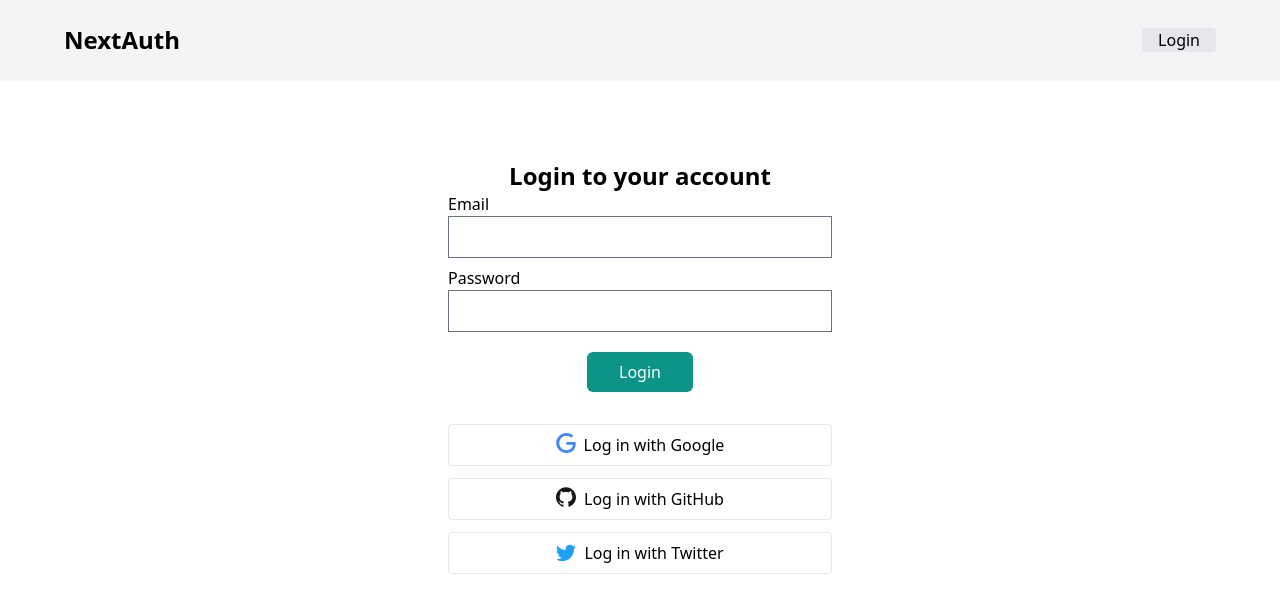
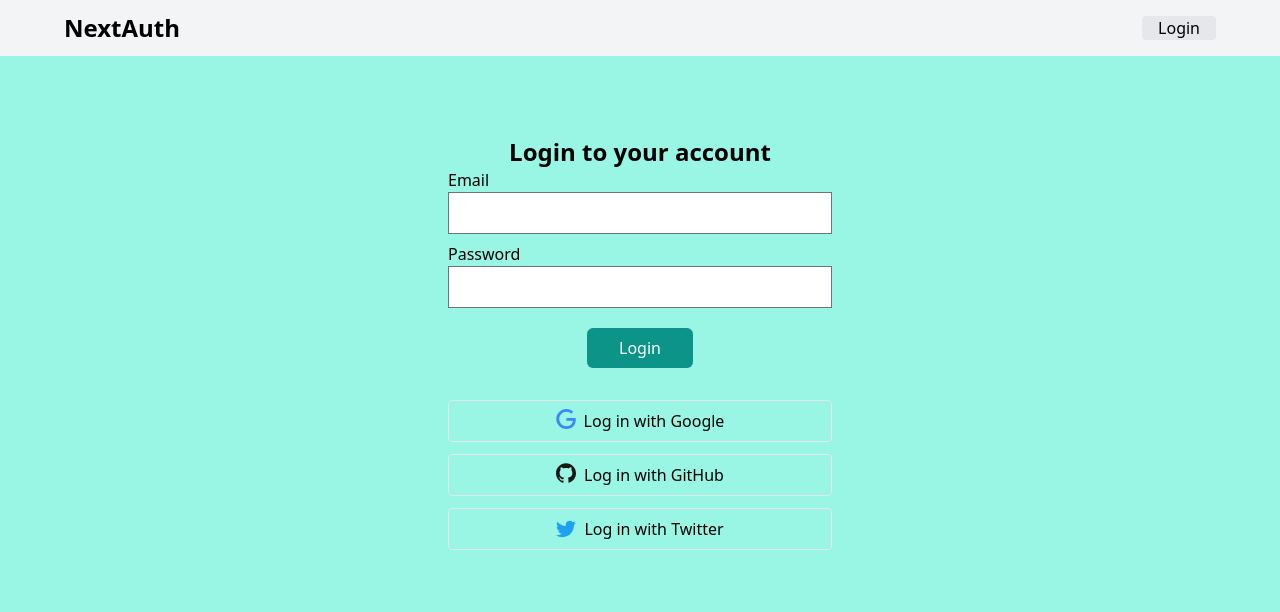
Before and after one commit to NishatFariza/next-auth-playground, a Next.js app: page /auth/login in a window 1280 px wide. Shown: the top 612 px of the page. Built offline with nearby package versions, Linux system fonts and the light colour scheme; no server answers.

Commit message:
style:homepage and login

```diff
--- a/src/components/Navbar.tsx
+++ b/src/components/Navbar.tsx
@@ -7,7 +7,7 @@ const Navbar = () => {
   const session = useSession();
   return (
     <div className="bg-gray-100 shadow-sm">
-      <div className=" max-w-6xl mx-auto flex justify-between items-center h-20">
+      <div className=" max-w-6xl mx-auto flex justify-between items-center h-14">
         <Link href={`/`}>
           <a className="text-2xl font-semibold">NextAuth</a>
         </Link>
--- a/src/pages/_app.tsx
+++ b/src/pages/_app.tsx
@@ -9,7 +9,7 @@ function MyApp({ Component, pageProps }: AppProps) {
     //@ts-ignore
     <SessionProvider session={pageProps.session}>
       <Navbar />
-      <div className="mt-20">
+      <div className=" bg-teal-200">
         <Component {...pageProps} />
       </div>
     </SessionProvider>
--- a/src/pages/auth/login.tsx
+++ b/src/pages/auth/login.tsx
@@ -3,7 +3,7 @@ import { signIn } from "next-auth/react";
 
 const loginPage = () => {
   return (
-    <div className="max-w-6xl mx-auto">
+    <div className="max-w-6xl mx-auto py-20 h-[calc(100vh-3.5rem)]">
       <div className="w-6/12 md:w-4/12 mx-auto">
         <h1 className="text-2xl font-semibold text-center">
           Login to your account
--- a/src/pages/index.tsx
+++ b/src/pages/index.tsx
@@ -2,7 +2,7 @@ import type { NextPage } from "next";
 
 const Home: NextPage = () => {
   return (
-    <div className="text-center">
+    <div className="h-[calc(100vh-3.5rem)] flex justify-center items-center bg-teal-200">
       <h1 className="text-xl font-semibold">Hello Next Auth</h1>
     </div>
   );
```
